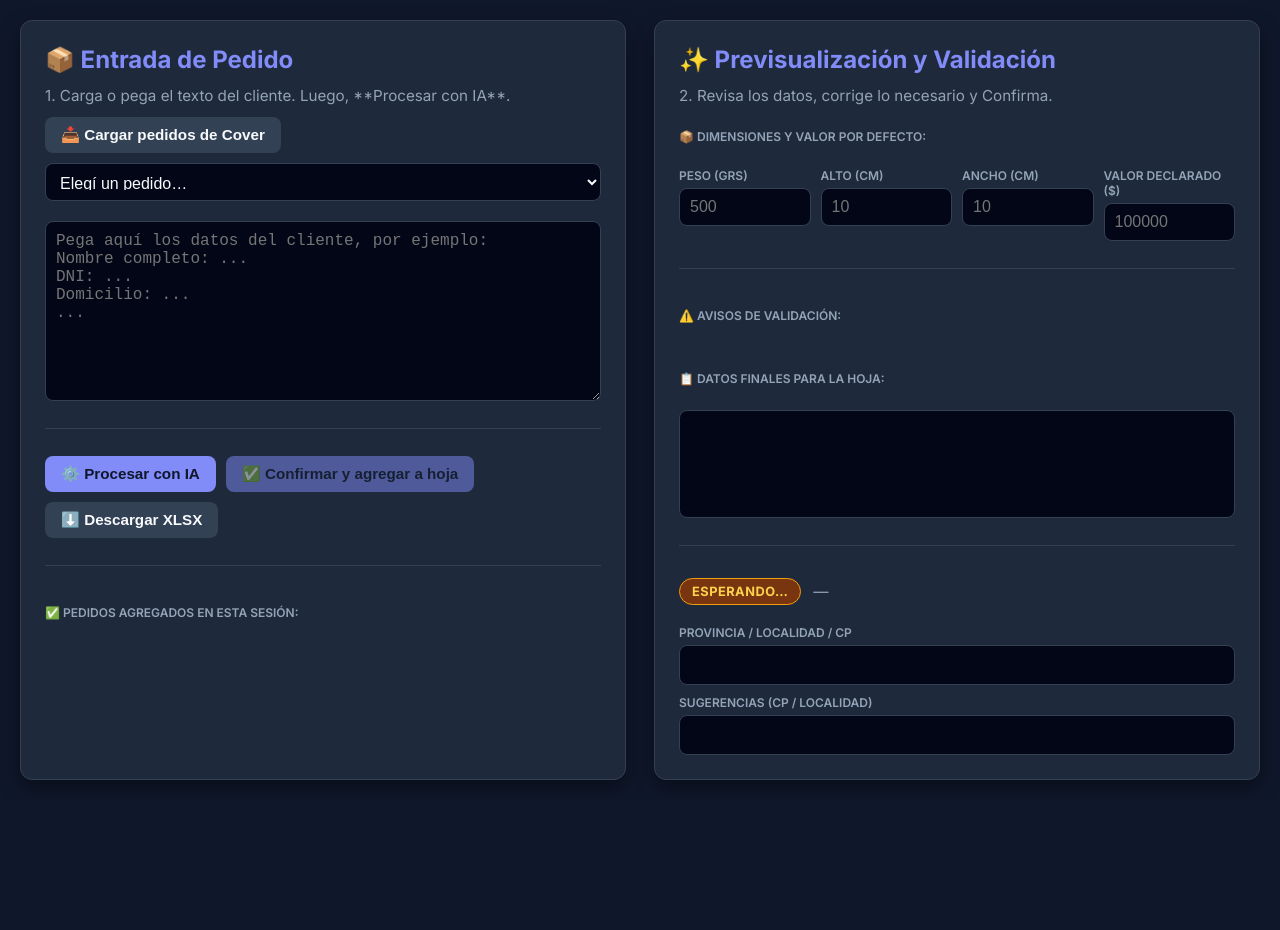
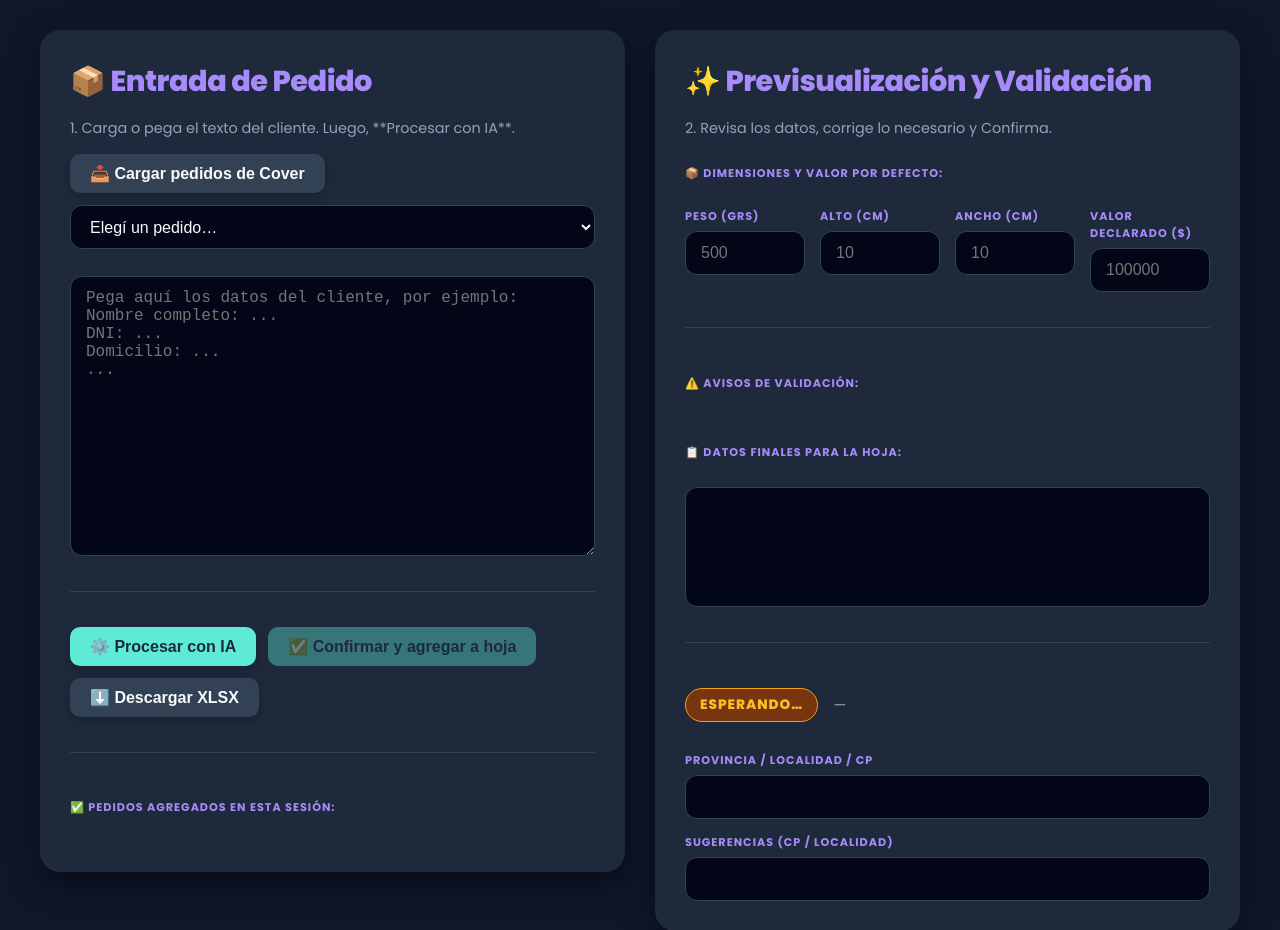
Before and after one commit to martinalejandrohakanson29-art/ml-dashboard-lite-frontend, a plain HTML site: page andreani.html in a window 1280 px wide. Shown: the top 930 px of the page. Before the commit the page ends 800 px from the top, so only its background shows below. Drawn offline with Linux system fonts and the light colour scheme.

Commit message:
Update andreani.html

```diff
--- a/andreani.html
+++ b/andreani.html
@@ -4,108 +4,143 @@
   <meta charset="utf-8" />
   <meta name="viewport" content="width=device-width,initial-scale=1" />
   <title>🚀 n8n Andreani Envío Express</title>
-  <link href="https://fonts.googleapis.com/css2?family=Inter:wght@400;600;700&display=swap" rel="stylesheet">
+  <link href="https://fonts.googleapis.com/css2?family=Poppins:wght@400;600;700;800&display=swap" rel="stylesheet">
   <style>
-    /* VARIABLES DE DARK MODE */
+    /* ---------------------------------
+    VARIABLES DE DISEÑO - ESTÉTICA RENOVADA
+    --------------------------------- */
     :root{
-        --primary-color: #818cf8; /* Indigo 400 */
-        --primary-hover: #6366f1; /* Indigo 500 */
+        /* Colores más vivos y modernos */
+        --primary-color: #5eead4; /* Cyan 300 - Botones/Éxito */
+        --primary-hover: #2dd4bf; /* Cyan 400 */
+        --accent-color: #a78bfa; /* Violet 400 - Títulos/Foco */
         --bg-main: #0f172a; /* Slate 900 (Fondo Principal) */
         --bg-card: #1e293b; /* Slate 800 (Fondo de Tarjetas) */
         --border-color: #334155; /* Slate 700 (Bordes) */
         --text-main: #f8fafc; /* Slate 50 (Texto Principal) */
         --text-muted: #94a3b8; /* Slate 400 (Texto Secundario) */
-        --ok-color: #34d399; /* Emerald 400 */
-        --warn-color: #fcd34d; /* Amber 300 */
-        --bad-color: #f87171; /* Red 400 */
-        --bg-code: #020617; /* Slate 950 (Fondo de Pre/Textarea) */
+        --ok-color: #34d399; /* Emerald 400 (Original, va bien) */
+        --warn-color: #fbbf24; /* Amber 400 (Más intenso) */
+        --bad-color: #f87171; /* Red 400 (Original, va bien) */
+        --bg-code: #020617; /* Slate 950 (Fondo de Pre/Textarea/Input) */
+        --shadow-elevation: 0 10px 30px rgba(0,0,0,0.5); /* Sombra más grande */
     }
+
+    /* ---------------------------------
+    ESTILOS BASE
+    --------------------------------- */
     *{box-sizing:border-box}
     body{
         margin:0;
-        font-family:'Inter', sans-serif;
+        /* Fuente cambiada a Poppins */
+        font-family:'Poppins', sans-serif;
         background:var(--bg-main);
         color:var(--text-main);
         min-height:100vh;
         display:flex;
-        align-items:flex-start; /* Alineado arriba para empezar el contenido */
+        align-items:flex-start;
         justify-content:center;
-        padding:20px 20px; /* Reducido el padding vertical */
-        overflow: hidden; /* Evita el scroll del body */
+        padding:30px 20px; /* Padding ligeramente mayor */
+        overflow-y: auto; /* Permitir scroll si es necesario */
+        scroll-behavior: smooth;
     }
     .wrap{
         width:100%;
-        max-width:1400px;
+        max-width:1200px; /* Ancho máximo ligeramente menor */
         display:grid;
         grid-template-columns:1fr 1fr;
-        gap:28px;
-        align-items:stretch; /* Asegura que ambas tarjetas se estiren a la misma altura */
-        height: calc(100vh - 40px); /* Ajusta la altura al viewport menos el padding */
+        gap:30px; /* Gap aumentado */
+        align-items:flex-start; /* Alineado arriba */
     }
     @media (max-width: 900px) {
       .wrap {
         grid-template-columns: 1fr;
-        height: auto; /* Permite scroll en pantallas pequeñas */
-        overflow-y: auto;
-      }
-      body {
-          overflow-y: auto;
+        gap: 40px; /* Más espacio en móviles */
       }
     }
+
+    /* ---------------------------------
+    TARJETAS (CARDS)
+    --------------------------------- */
     .card{
         background:var(--bg-card);
-        border:1px solid var(--border-color);
-        border-radius:12px;
-        padding:24px;
-        box-shadow:0 8px 20px rgba(0,0,0,.4); /* Sombra más oscura para dark mode */
+        border:none; /* Eliminado el borde sólido */
+        border-radius:20px; /* Bordes más redondeados */
+        padding:30px; /* Padding aumentado */
+        box-shadow:var(--shadow-elevation);
         display:flex;
         flex-direction:column;
-        gap:12px; /* Reducido el gap entre elementos de la tarjeta */
-        height: 100%; /* Ocupa el 100% de la altura disponible */
+        gap:15px; /* Gap aumentado */
+        min-height: 400px; /* Altura mínima para mejor estética */
     }
-    h1{margin:0;font-size:1.5rem;color:var(--primary-color);}
-    .muted{color:var(--text-muted);font-size:.95rem;margin:0}
+    h1{
+        margin:0;
+        font-size:1.8rem; /* Título más grande */
+        color:var(--accent-color); /* Color de acento */
+        font-weight: 800; /* Más peso */
+        letter-spacing: -0.5px;
+    }
+    .muted{color:var(--text-muted);font-size:.9rem;margin:0}
+
+    /* ---------------------------------
+    INPUTS/TEXTAREAS/SELECTS
+    --------------------------------- */
     textarea, input, select{
         width:100%;
-        border-radius:8px;
+        border-radius:12px; /* Bordes más redondeados */
         border:1px solid var(--border-color);
-        background:var(--bg-code); /* Fondo más oscuro para inputs */
+        background:var(--bg-code);
         color:var(--text-main);
-        padding:10px; /* Reducido el padding para inputs/selects */
+        padding:12px 15px; /* Padding mayor */
         font-size:1rem;
-        transition:border-color 0.2s;
+        transition:border-color 0.3s, box-shadow 0.3s;
     }
+    /* El cambio más importante: Altura del textarea aumentada */
     textarea{
-        height:180px; /* Altura del textarea reducida */
-        min-height: 100px; /* Asegura un mínimo */
+        height:280px; /* ¡Agrandado de 180px a 280px! */
+        min-height: 150px;
         resize:vertical;
     }
     input:focus, select:focus, textarea:focus{
         border-color:var(--primary-color);
         outline:none;
-        box-shadow:0 0 0 2px rgba(129, 140, 248, 0.4);
+        /* Efecto de 'glow' al hacer focus */
+        box-shadow:0 0 0 3px rgba(94, 234, 212, 0.4);
     }
-    .row{display:flex;gap:10px;flex-wrap:wrap;align-items:center;} /* Reducido el gap */
+    .row{display:flex;gap:12px;flex-wrap:wrap;align-items:center;}
+    .field{display:flex;flex-direction:column;gap:6px;}
+    .small{
+        font-size:.7rem; /* Más pequeño */
+        color:var(--accent-color); /* Color de acento para etiquetas */
+        font-weight:700;
+        text-transform:uppercase;
+        letter-spacing:1px;
+    }
+
+    /* ---------------------------------
+    BOTONES
+    --------------------------------- */
     .btn{
         display:inline-flex;
         align-items:center;
-        gap:8px;
-        padding:9px 16px; /* Reducido el padding del botón */
-        border-radius:8px;
-        font-weight:600;
+        gap:10px;
+        padding:10px 20px; /* Padding aumentado */
+        border-radius:10px; /* Bordes más redondeados */
+        font-weight:700;
         cursor:pointer;
-        transition:all 0.2s ease;
+        transition:all 0.3s cubic-bezier(.17,.67,.83,.67); /* Animación más suave */
         border:none;
-        font-size:.95rem; /* Ligeramente más pequeño */
+        font-size:1rem;
+        box-shadow:0 4px 10px rgba(0,0,0,0.2);
     }
     .btn-primary{
         background:var(--primary-color);
-        color:var(--bg-main);
+        color:var(--bg-card); /* Color de texto que contrasta */
     }
     .btn-primary:hover:not(:disabled){
         background:var(--primary-hover);
-        transform:translateY(-1px);
-        box-shadow:0 6px 12px rgba(129, 140, 248, 0.3);
+        transform:translateY(-3px); /* Efecto 3D sutil */
+        box-shadow:0 8px 15px rgba(94, 234, 212, 0.4);
     }
     .btn-secondary{
         background:var(--border-color);
@@ -113,81 +148,97 @@
     }
     .btn-secondary:hover:not(:disabled){
         background:#475569; /* Slate 600 */
+        transform:translateY(-1px);
     }
     .btn:disabled{
-        opacity:0.5;
+        opacity:0.4;
         cursor:not-allowed;
+        transform:none;
+        box-shadow:none;
     }
 
+    /* ---------------------------------
+    CÓDIGO / PREVISUALIZACIÓN
+    --------------------------------- */
     pre{
         margin:0;
         white-space:pre-wrap;
         word-break:break-word;
-        background:var(--bg-code); /* Fondo de código muy oscuro */
+        background:var(--bg-code);
         border:1px solid var(--border-color);
-        border-radius:8px;
-        padding:14px; /* Reducido el padding del pre */
-        min-height:100px; /* Altura mínima ajustada */
-        flex-grow: 1; /* Permite que el pre ocupe el espacio restante */
+        border-radius:12px; /* Más redondeado */
+        padding:18px; /* Padding mayor */
+        min-height:120px;
+        flex-grow: 1;
         overflow:auto;
-        font-family:monospace;
-        font-size:0.9rem; /* Ligeramente más pequeño */
+        font-family:'monospace';
+        font-size:0.95rem;
+        line-height: 1.5;
     }
+
+    /* ---------------------------------
+    ESTADOS / PILLS / CHIPS
+    --------------------------------- */
     .pill{
         display:inline-block;
-        border-radius:999px;
-        padding:5px 12px; /* Reducido el padding del pill */
-        font-weight:700;
-        font-size:.8rem; /* Ligeramente más pequeño */
+        border-radius:50px; /* Más redondo */
+        padding:6px 14px;
+        font-weight:800; /* Más peso */
+        font-size:.85rem;
         text-transform:uppercase;
-        letter-spacing:0.5px;
+        letter-spacing:1px;
+        transition: all 0.5s ease; /* Animación para el cambio de estado */
     }
-    /* Colores ajustados para verse bien sobre fondo oscuro */
+    /* Los colores de estado no cambian mucho, solo el fondo */
     .ok{background:#065f46;border:1px solid #10b981;color:var(--ok-color)}
     .warn{background:#78350f;border:1px solid #f59e0b;color:var(--warn-color)}
     .bad{background:#7f1d1d;border:1px solid #ef4444;color:var(--bad-color)}
 
-    .grid{
-        display:grid;
-        grid-template-columns:1fr;
-        gap:10px; /* Reducido el gap */
-    }
-    .field{display:flex;flex-direction:column;gap:5px;} /* Reducido el gap */
-    .small{font-size:.75rem;color:var(--text-muted);font-weight:600;text-transform:uppercase;} /* Ligeramente más pequeño */
-    .hr{height:1px;background:var(--border-color);margin:15px 0;} /* Reducido el margin */
-    .alerts{display:flex;flex-wrap:wrap;gap:6px;} /* Reducido el gap */
+    .alerts{display:flex;flex-wrap:wrap;gap:8px;}
     .chip{
-        border-radius:6px;
-        padding:5px 10px; /* Reducido el padding del chip */
-        font-size:.75rem; /* Ligeramente más pequeño */
-        font-weight:600;
+        border-radius:8px;
+        padding:7px 12px;
+        font-size:.8rem;
+        font-weight:700;
         border:1px solid transparent;
         background:var(--bg-code);
         color:var(--text-main);
+        transition: transform 0.2s;
+    }
+    .chip:hover{
+        transform: scale(1.03); /* Animación sutil al pasar el mouse */
     }
     .chip.bad{background:var(--bad-color);border-color:var(--bad-color);color:var(--bg-card)}
     .chip.warn{background:var(--warn-color);border-color:var(--warn-color);color:var(--bg-main)}
     .chip.ok{background:var(--ok-color);border-color:var(--ok-color);color:var(--bg-card)}
 
-    .controls{display:grid;grid-template-columns:repeat(4,1fr);gap:10px;} /* Reducido el gap */
-    .controls .field input{height:38px;} /* Reducido el height del input */
-    .sel{min-width:280px;padding:10px;height:38px;} /* Reducido el padding y height */
-
+    /* ---------------------------------
+    OTROS AJUSTES DE MAQUETACIÓN
+    --------------------------------- */
+    .grid{
+        display:grid;
+        grid-template-columns:1fr;
+        gap:15px;
+    }
+    .hr{height:1px;background:var(--border-color);margin:20px 0;} /* Separador más espaciado */
+    .controls{display:grid;grid-template-columns:repeat(auto-fit,minmax(120px,1fr));gap:15px;}
+    .controls .field input{height:44px;} /* Inputs un poco más altos */
+    .sel{min-width:280px;padding:12px 15px;height:44px;}
     .details-row {
       display: flex;
       align-items: center;
-      gap: 12px; /* Reducido el gap */
-      margin: 5px 0 8px 0; /* Ajustado el margin */
+      gap: 15px;
+      margin: 10px 0 15px 0;
     }
   </style>
 </head>
 <body>
   <main class="wrap">
     <section class="card">
-      <h1><span style="color:var(--warn-color)">📦</span> Entrada de Pedido</h1>
+      <h1><span style="color:var(--accent-color)">📦</span> Entrada de Pedido</h1>
       <p class="muted">1. Carga o pega el texto del cliente. Luego, **Procesar con IA**.</p>
 
-      <div class="row" style="margin-bottom:8px">
+      <div class="row" style="margin-bottom:12px">
         <button class="btn btn-secondary" id="btnLoadCover">📥 Cargar pedidos de Cover</button>
         <select id="pedidoSelect" class="sel">
           <option value="">Elegí un pedido…</option>
@@ -213,7 +264,7 @@ Domicilio: ...
       </section>
 
     <section class="card">
-      <h1><span style="color:var(--ok-color)">✨</span> Previsualización y Validación</h1>
+      <h1><span style="color:var(--primary-color)">✨</span> Previsualización y Validación</h1>
       <p class="muted">2. Revisa los datos, corrige lo necesario y Confirma.</p>
 
       <p class="small">📦 DIMENSIONES Y VALOR POR DEFECTO:</p>
@@ -260,6 +311,10 @@ Domicilio: ...
   </main>
 
   <script>
+  // **********************************
+  // LÓGICA JAVASCRIPT: SIN MODIFICACIONES
+  // Se mantiene el código original del usuario.
+  // **********************************
   window.addEventListener('DOMContentLoaded', () => {
     console.log('[Andreani Front] init');
 
```
